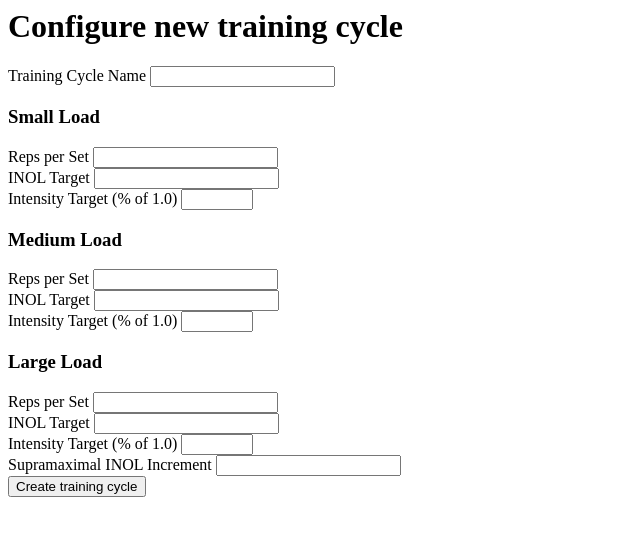
After one commit to Performance-Analytics/pa-toolkit, a Django app: page /pstd/training-cycles/new/ in a window 1280 px wide. The commit adds this page. Shown: the top 536 px of the page, without its empty margins (0-640 px from the left). Run offline with Django 3.2, Linux system fonts and the light colour scheme.

Commit message:
Implement CRUD model for TrainingCycle and TrainingCycleConfig models

```diff
--- /dev/null
+++ b/pstd/templates/pstd/edit.html
@@ -0,0 +1,106 @@
+<h1>Configure {% if new_cycle %}new{% endif %} training cycle</h1>
+
+<form action="
+{% if new_cycle %}
+    {% url 'new' %}
+{% else %}
+    {% url 'edit' training_cycle.id %}
+{% endif %}
+" method="post">
+{% csrf_token %}
+    <label for="training_cycle_name">Training Cycle Name</label>
+    <input type="text"
+           name="training_cycle_name"
+           id="training_cycle_name"
+           {% if not new_cycle %}value="{{ training_cycle.name }}"{% endif %}><br>
+
+    <h3>Small Load</h3>
+
+    <label for="reps_per_set_small">Reps per Set</label>
+    <input type="number"
+           name="reps_per_set_small"
+           id="reps_per_set_small"
+           min="1"
+           {% if not new_cycle %}value="{{ training_cycle.config.reps_per_set_small }}"{% endif %}><br>
+
+    <label for="inol_target_small">INOL Target</label>
+    <input type="number"
+           name="inol_target_small"
+           id="inol_target_small"
+           min="0"
+           step="0.01"
+           {% if not new_cycle %}value="{{ training_cycle.config.inol_target_small }}"{% endif %}><br>
+
+    <label for="intensity_target_small">Intensity Target (% of 1.0)</label>
+    <input type="number"
+           name="intensity_target_small"
+           id="intensity_target_small"
+           min="0"
+           max="1"
+           step="0.01"
+           {% if not new_cycle %}value="{{ training_cycle.config.intensity_target_small }}"{% endif %}><br>
+
+    <h3>Medium Load</h3>
+
+    <label for="reps_per_set_medium">Reps per Set</label>
+    <input type="number"
+           name="reps_per_set_medium"
+           id="reps_per_set_medium"
+           min="1"
+           {% if not new_cycle %}value="{{ training_cycle.config.reps_per_set_medium }}"{% endif %}><br>
+
+    <label for="inol_target_medium">INOL Target</label>
+    <input type="number"
+           name="inol_target_medium"
+           id="inol_target_medium"
+           min="0"
+           step="0.01"
+           {% if not new_cycle %}value="{{ training_cycle.config.inol_target_medium }}"{% endif %}><br>
+
+    <label for="intensity_target_medium">Intensity Target (% of 1.0)</label>
+    <input type="number"
+           name="intensity_target_medium"
+           id="intensity_target_medium"
+           min="0"
+           max="1"
+           step="0.01"
+           {% if not new_cycle %}value="{{ training_cycle.config.intensity_target_medium }}"{% endif %}><br>
+
+    <h3>Large Load</h3>
+
+    <label for="reps_per_set_large">Reps per Set</label>
+    <input type="number"
+           name="reps_per_set_large"
+           id="reps_per_set_large"
+           min="1"
+           {% if not new_cycle %}value="{{ training_cycle.config.reps_per_set_large }}"{% endif %}><br>
+
+    <label for="inol_target_large">INOL Target</label>
+    <input type="number"
+           name="inol_target_large"
+           id="inol_target_large"
+           min="0"
+           step="0.01"
+           {% if not new_cycle %}value="{{ training_cycle.config.inol_target_large }}"{% endif %}><br>
+
+    <label for="intensity_target_large">Intensity Target (% of 1.0)</label>
+    <input type="number"
+           name="intensity_target_large"
+           id="intensity_target_large"
+           min="0"
+           max="1"
+           step="0.01"
+           {% if not new_cycle %}value="{{ training_cycle.config.intensity_target_large }}"{% endif %}><br>
+
+    <label for="supramaximal_inol_increment">Supramaximal INOL Increment</label>
+    <input type="number"
+           name="supramaximal_inol_increment"
+           id="supramaximal_inol_increment"
+           min="0"
+           step="0.01"
+           {% if not new_cycle %}value="{{ training_cycle.config.supramaximal_inol_increment }}"{% endif %}><br>
+
+    <input type="submit" value="Create training cycle">
+</form>
+
+{% if not new_cycle %}<a href="{% url 'delete' training_cycle.id %}">Delete this training cycle</a>{% endif %}
--- a/pstd/templates/pstd/list.html
+++ b/pstd/templates/pstd/list.html
@@ -1,12 +1,13 @@
+<a href="{% url 'new' %}">Create new training cycle</a>
 {% if training_cycles %}
     <ul>
     {% for training_cycle in training_cycles %}
         <li>
             {{ training_cycle.name }}
-            <a href="/pstd/{{ training_cycle.id }}/query/">
+            <a href="{% url 'query' training_cycle.id %}">
                 Train
             </a>
-            <a href="/pstd/{{ training_cycle.id }}/edit/">
+            <a href="{% url 'edit' training_cycle.id %}">
                 Edit
             </a>
         </li>
--- a/pstd/urls.py
+++ b/pstd/urls.py
@@ -10,15 +10,23 @@ urlpatterns = [
          views.training_cycle_list,
          name="list"),
 
-    path('<int:training_cycle_id>/edit/',
+    path('training-cycles/<int:training_cycle_id>/delete/',
+         views.training_cycle_delete,
+         name="delete"),
+
+    path('training-cycles/new/',
+         views.training_cycle_new,
+         name="new"),
+
+    path('training-cycles/<int:training_cycle_id>/edit/',
          views.training_cycle_edit,
          name="edit"),
 
-    path('<int:training_cycle_id>/query/',
+    path('training-cycles/<int:training_cycle_id>/query/',
          views.session_query,
          name="query"),
 
-    path('<int:training_cycle_id>/result/',
+    path('training-cycles/<int:training_cycle_id>/result/',
          views.session_result,
          name="result"),
 
--- a/pstd/views.py
+++ b/pstd/views.py
@@ -1,5 +1,6 @@
-from django.http import HttpResponse
-from django.shortcuts import render
+from django.http import HttpResponse, HttpResponseRedirect
+from django.shortcuts import get_object_or_404, render
+from django.urls import reverse
 
 from .models import TrainingCycle, TrainingCycleConfig
 
@@ -18,8 +19,86 @@ def session_result(request, training_cycle_id):
         training_cycle_id
     ))
 
+def training_cycle_delete(request, training_cycle_id):
+    training_cycle = TrainingCycle.objects.get(pk=training_cycle_id)
+    training_cycle.config.delete()
+
+    return HttpResponseRedirect(reverse('list'))
+
 def training_cycle_edit(request, training_cycle_id):
-    return HttpResponse("Editing training cycle {}.".format(training_cycle_id))
+    training_cycle_name = request.POST.get('training_cycle_name')
+    if training_cycle_name is not None: # Form handling.
+        training_cycle = TrainingCycle.objects.get(pk=training_cycle_id)
+
+        training_cycle.name = training_cycle_name
+
+        config = training_cycle.config
+
+        # Construct config model from POST data.
+        config.reps_per_set_small = request.POST["reps_per_set_small"]
+        config.reps_per_set_medium = request.POST["reps_per_set_medium"]
+        config.reps_per_set_large = request.POST["reps_per_set_large"]
+
+        config.inol_target_small = request.POST["inol_target_small"]
+        config.inol_target_medium = request.POST["inol_target_medium"]
+        config.inol_target_large = request.POST["inol_target_large"]
+
+        config.intensity_target_small = request.POST["intensity_target_small"]
+        config.intensity_target_medium = request.POST["intensity_target_medium"]
+        config.intensity_target_large = request.POST["intensity_target_large"]
+
+        config.supramaximal_inol_increment = request.POST["supramaximal_inol_increment"]
+
+        # Save models into database.
+        config.save()
+        training_cycle.save()
+
+        # Redirect.
+        return HttpResponseRedirect('/pstd/training-cycles/')
+    else: # Form rendering.
+        training_cycle = TrainingCycle.objects.get(pk=training_cycle_id)
+        context = {
+            'new_cycle': False,
+            'training_cycle': training_cycle
+        }
+        return render(request, 'pstd/edit.html', context)
+
+def training_cycle_new(request):
+    training_cycle_name = request.POST.get('training_cycle_name')
+    if training_cycle_name is not None: # Form handling.
+        training_cycle = TrainingCycle()
+
+        training_cycle.name = training_cycle_name
+
+        config = TrainingCycleConfig()
+
+        # Construct config model from POST data.
+        config.reps_per_set_small = request.POST["reps_per_set_small"]
+        config.reps_per_set_medium = request.POST["reps_per_set_medium"]
+        config.reps_per_set_large = request.POST["reps_per_set_large"]
+
+        config.inol_target_small = request.POST["inol_target_small"]
+        config.inol_target_medium = request.POST["inol_target_medium"]
+        config.inol_target_large = request.POST["inol_target_large"]
+
+        config.intensity_target_small = request.POST["intensity_target_small"]
+        config.intensity_target_medium = request.POST["intensity_target_medium"]
+        config.intensity_target_large = request.POST["intensity_target_large"]
+
+        config.supramaximal_inol_increment = request.POST["supramaximal_inol_increment"]
+
+        # Save config model into database.
+        config.save()
+
+        # Build and save a training cycle from the config into database.
+        training_cycle.config = config
+        training_cycle.save()
+
+        # Redirect.
+        return HttpResponseRedirect('/pstd/training-cycles/')
+    else: # Form rendering.
+        context = {'new_cycle': True}
+        return render(request, 'pstd/edit.html', context)
 
 def training_cycle_list(request):
     training_cycles = TrainingCycle.objects.all()
```
